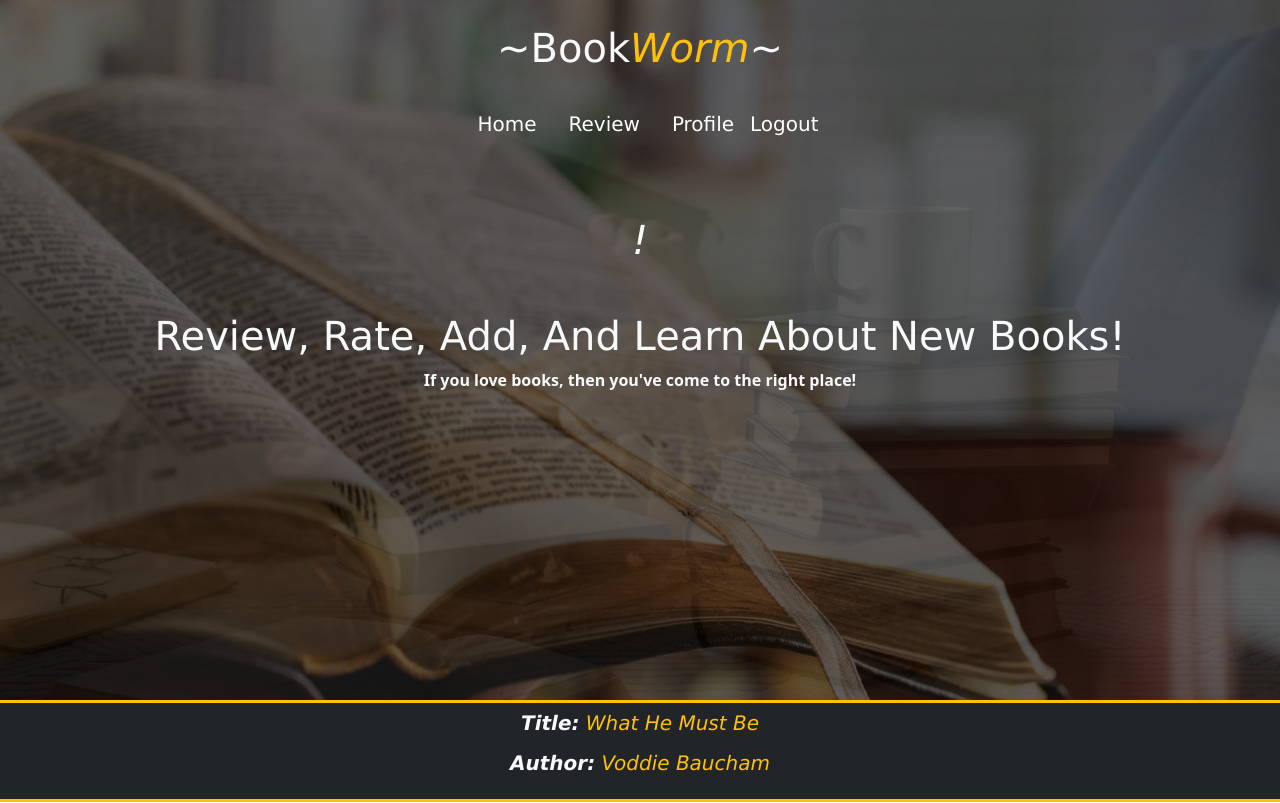
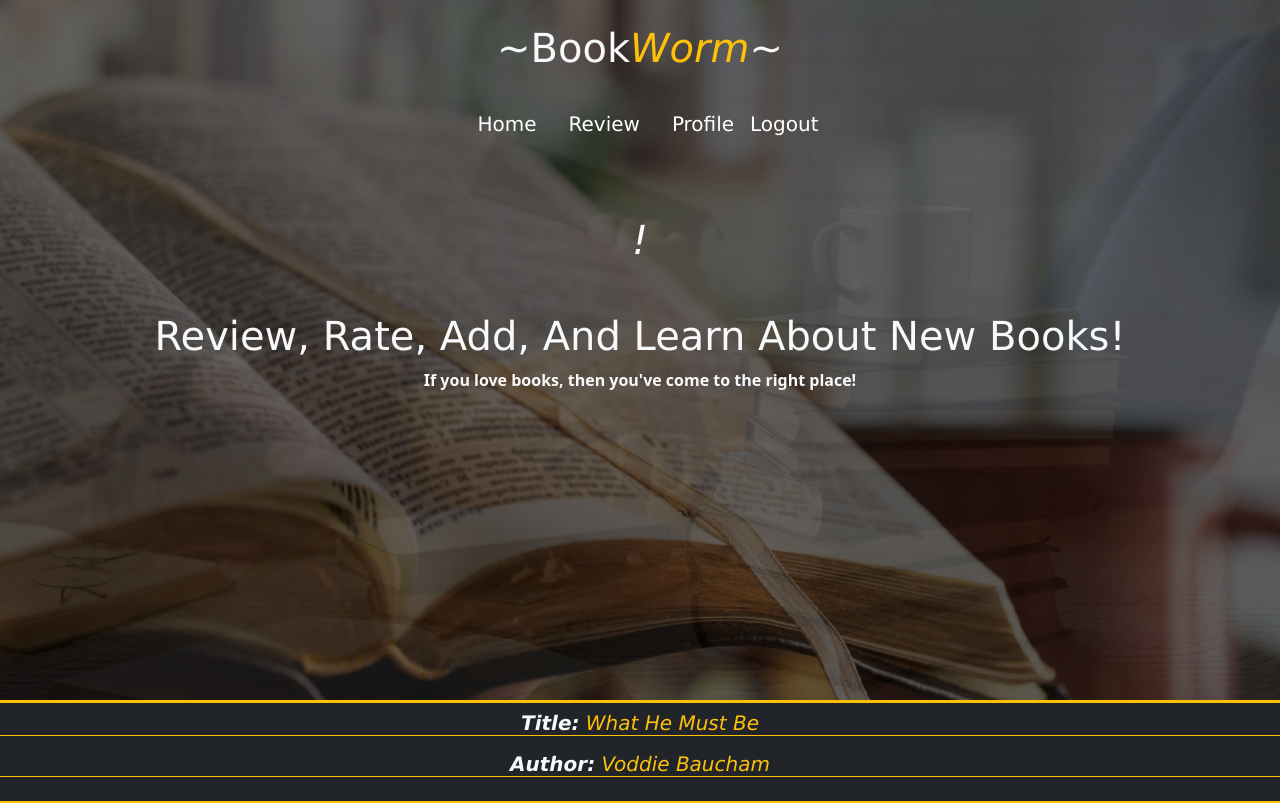
Before and after one commit to AbomiDaba/BookWorm, a Django app: template apps/books/templates/show_book.html in a window 1280 px wide. Shown: the top 803 px of the page. Run offline with Django 3.2, Linux system fonts and the light colour scheme; the template is opened without the code that fills it: values that come from a table or form of the project are taken from there, others are empty; data comes from the database, SQL or seed files in the repository; grey boxes are pictures that could not be loaded.

Commit message:
Adjust some styling

```diff
--- a/apps/books/templates/dashboard.html
+++ b/apps/books/templates/dashboard.html
@@ -32,7 +32,7 @@
     </div>
     <!-- Start of main content -->
     <div class="container-fluid bg-dark border-top border-bottom border-warning border-2">
-        <h2 class="m-auto text-center py-2 w-50 mb-4 text-warning">Recent Book Reviews</h2>
+        <h4 class="m-auto text-center border-bottom border-warning py-2 w-50 mb-4 text-warning">Recent Book Reviews</h4>
     </div>
     <!-- Recent Reviews -->
     <div class=" bg-light bg-gradient">
--- a/apps/books/templates/show_book.html
+++ b/apps/books/templates/show_book.html
@@ -42,8 +42,8 @@
     <div class="p-0 w-100">
         <!--title-and-author-->
         <div class="bg-dark border-bottom border-top border-warning border-3">
-            <h5 class="m-auto mb-3 text-center pt-2 w-100 text-light"><strong><i>Title:</i></strong> <i class="text-warning">{{book.title}}</i> </h5>
-            <h5 class="text-center text-light mt-1 mb-4"><strong><i>Author:</i></strong> <i class="text-warning">{{book.author}}</i></h5>
+            <h5 class="m-auto mb-3 text-center border-bottom border-warning pt-2 w-100 text-light"><strong><i>Title:</i></strong> <i class="text-warning">{{book.title}}</i> </h5>
+            <h5 class="text-center text-light border-bottom border-warning mt-1 mb-4"><strong><i>Author:</i></strong> <i class="text-warning">{{book.author}}</i></h5>
         </div>
         <!-- Reviews, video, and form -->
         <div class="position-relative overflow-hidden">
```
